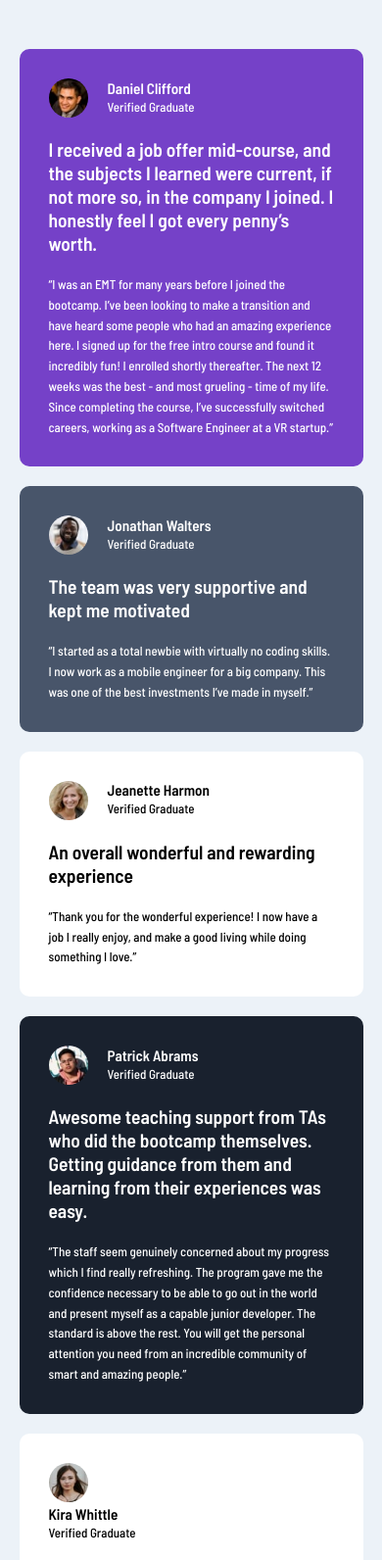
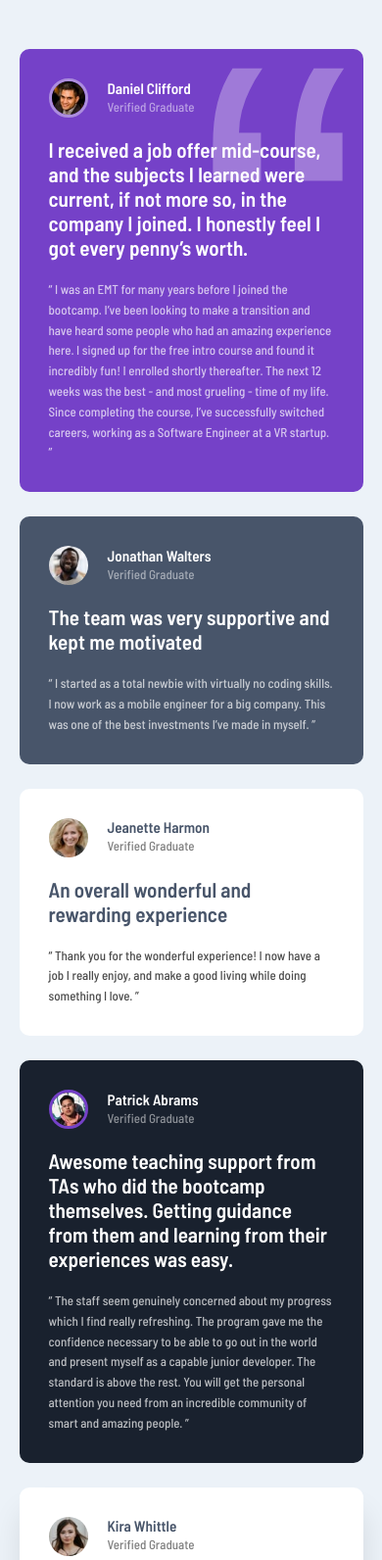
Before and after one commit to zyryle/FM-testimonials-grid-section, a plain HTML site: page index.html in a window 390 px wide. Shown: the top 1592 px of the page at 98% size. Drawn offline with Linux system fonts and the light colour scheme.

Commit message:
Finish Layout of the Mobile Component

```diff
--- a/index.html
+++ b/index.html
@@ -18,7 +18,8 @@
       <section class="box-1 boxes">
         <div class="user">
           <img src="./images/image-daniel.jpg" alt="profile of a man" />
-          <div>
+          <div class="user-info">
+            <div class="qoute"></div>
             <h3>Daniel Clifford</h3>
             <p>Verified Graduate</p>
           </div>
@@ -30,21 +31,23 @@
           got every penny’s worth.
         </h1>
 
+        <blockquote>
           <p>
-          “I was an EMT for many years before I joined the bootcamp. I’ve been
-          looking to make a transition and have heard some people who had an
-          amazing experience here. I signed up for the free intro course and
-          found it incredibly fun! I enrolled shortly thereafter. The next 12
-          weeks was the best - and most grueling - time of my life. Since
-          completing the course, I’ve successfully switched careers, working as
-          a Software Engineer at a VR startup.”
+            “ I was an EMT for many years before I joined the bootcamp. I’ve
+            been looking to make a transition and have heard some people who had
+            an amazing experience here. I signed up for the free intro course
+            and found it incredibly fun! I enrolled shortly thereafter. The next
+            12 weeks was the best - and most grueling - time of my life. Since
+            completing the course, I’ve successfully switched careers, working
+            as a Software Engineer at a VR startup. ”
           </p>
+        </blockquote>
       </section>
       <!-- Grid Box no. 2 -->
       <section class="box-2 boxes">
         <div class="user">
           <img src="./images/image-jonathan.jpg" alt="profile of a man" />
-          <div>
+          <div class="user-info">
             <h3>Jonathan Walters</h3>
             <p>Verified Graduate</p>
           </div>
@@ -52,17 +55,19 @@
 
         <h1>The team was very supportive and kept me motivated</h1>
 
+        <blockquote>
           <p>
-          “I started as a total newbie with virtually no coding skills. I now
-          work as a mobile engineer for a big company. This was one of the best
-          investments I’ve made in myself.”
+            “ I started as a total newbie with virtually no coding skills. I now
+            work as a mobile engineer for a big company. This was one of the
+            best investments I’ve made in myself. ”
           </p>
+        </blockquote>
       </section>
       <!-- Grid Box no. 3 -->
       <section class="box-3 boxes">
         <div class="user">
           <img src="./images/image-jeanette.jpg" alt="profile of a woman" />
-          <div>
+          <div class="user-info">
             <h3>Jeanette Harmon</h3>
             <p>Verified Graduate</p>
           </div>
@@ -70,16 +75,18 @@
 
         <h1>An overall wonderful and rewarding experience</h1>
 
+        <blockquote>
           <p>
-          “Thank you for the wonderful experience! I now have a job I really
-          enjoy, and make a good living while doing something I love.”
+            “ Thank you for the wonderful experience! I now have a job I really
+            enjoy, and make a good living while doing something I love. ”
           </p>
+        </blockquote>
       </section>
       <!-- Grid Box no. 4 -->
       <section class="box-4 boxes">
         <div class="user">
           <img src="./images/image-patrick.jpg" alt="profile of a man" />
-          <div>
+          <div class="user-info">
             <h3>Patrick Abrams</h3>
             <p>Verified Graduate</p>
           </div>
@@ -91,20 +98,22 @@
           easy.
         </h1>
 
+        <blockquote>
           <p>
-          “The staff seem genuinely concerned about my progress which I find
-          really refreshing. The program gave me the confidence necessary to be
-          able to go out in the world and present myself as a capable junior
-          developer. The standard is above the rest. You will get the personal
-          attention you need from an incredible community of smart and amazing
-          people.”
+            “ The staff seem genuinely concerned about my progress which I find
+            really refreshing. The program gave me the confidence necessary to
+            be able to go out in the world and present myself as a capable
+            junior developer. The standard is above the rest. You will get the
+            personal attention you need from an incredible community of smart
+            and amazing people. ”
           </p>
+        </blockquote>
       </section>
       <!-- Grid Box no. 5 -->
       <section class="box-5 boxes">
         <div class="user">
-          <div>
           <img src="./images/image-kira.jpg" alt="profile of a woman" />
+          <div class="user-info">
             <h3>Kira Whittle</h3>
             <p>Verified Graduate</p>
           </div>
@@ -112,19 +121,22 @@
 
         <h1>Such a life-changing experience. Highly recommended!</h1>
 
+        <blockquote>
           <p>
-          “Before joining the bootcamp, I’ve never written a line of code. I
+            “ Before joining the bootcamp, I’ve never written a line of code. I
             needed some structure from professionals who can help me learn
             programming step by step. I was encouraged to enroll by a former
-          student of theirs who can only say wonderful things about the program.
-          The entire curriculum and staff did not disappoint. They were very
-          hands-on and I never had to wait long for assistance. The agile team
-          project, in particular, was outstanding. It took my learning to the
-          next level in a way that no tutorial could ever have. In fact, I’ve
-          often referred to it during interviews as an example of my developent
-          experience. It certainly helped me land a job as a full-stack
-          developer after receiving multiple offers. 100% recommend!”
+            student of theirs who can only say wonderful things about the
+            program. The entire curriculum and staff did not disappoint. They
+            were very hands-on and I never had to wait long for assistance. The
+            agile team project, in particular, was outstanding. It took my
+            learning to the next level in a way that no tutorial could ever
+            have. In fact, I’ve often referred to it during interviews as an
+            example of my developent experience. It certainly helped me land a
+            job as a full-stack developer after receiving multiple offers. 100%
+            recommend! ”
           </p>
+        </blockquote>
       </section>
     </main>
   </body>
--- a/style.css
+++ b/style.css
@@ -1,4 +1,6 @@
 @import url('https://fonts.googleapis.com/css2?family=Barlow+Semi+Condensed:wght@500;600&display=swap');
+
+@import url('https://fonts.googleapis.com/css2?family=Cabin&display=swap');
 
 :root {
   /* Primary */
@@ -33,19 +35,33 @@ body {
   display: flex;
   align-items: center;
   justify-content: center;
+  /* height: 100vh; */
+  /* flex-direction: column; */
+}
+
+h1,
+h2,
+h3 {
+  font-weight: 600;
+}
+
+p {
+  font-weight: 500;
 }
 
 #box-container {
   display: grid;
   align-items: center;
   justify-content: center;
-  grid-gap: 2rem;
+  grid-gap: 2.5rem;
   padding: 5rem 0;
   width: 90vw;
 }
 
 #box-container h1 {
+  font-size: 2.12rem;
   margin: 2rem 0;
+  z-index: 999;
 }
 
 #box-container p {
@@ -64,9 +80,44 @@ body {
   margin-right: 2rem;
 }
 
+.qoute::before {
+  content: '\201C';
+  position: absolute;
+  right: 2rem;
+  margin-top: 16.5rem;
+  font-size: 51.5rem;
+  line-height: 0;
+  font-family: Arial, Helvetica, sans-serif;
+  opacity: 30%;
+  z-index: 0;
+}
+
+blockquote {
+  opacity: 70%;
+}
+
 .user {
   display: flex;
   align-items: center;
+}
+
+.box-1 img {
+  border: 3px solid hsla(0, 0%, 100%, 0.4);
+}
+
+.box-4 img {
+  border: 3px solid var(--primary-moderate-violet);
+}
+
+.user-info > p {
+  opacity: 50%;
+}
+
+.box-3 h1,
+.box-3 h3,
+.box-5 h1,
+.box-5 h3 {
+  color: var(--primary-dark-grayish-blue);
 }
 
 .box-1 {
@@ -90,4 +141,5 @@ body {
 
 .box-5 {
   background-color: var(--primary-white);
+  box-shadow: 1px 25px 30px rgba(0, 0, 0, 0.1);
 }
```
Lines whose indentation alone changed are shown as unchanged.
